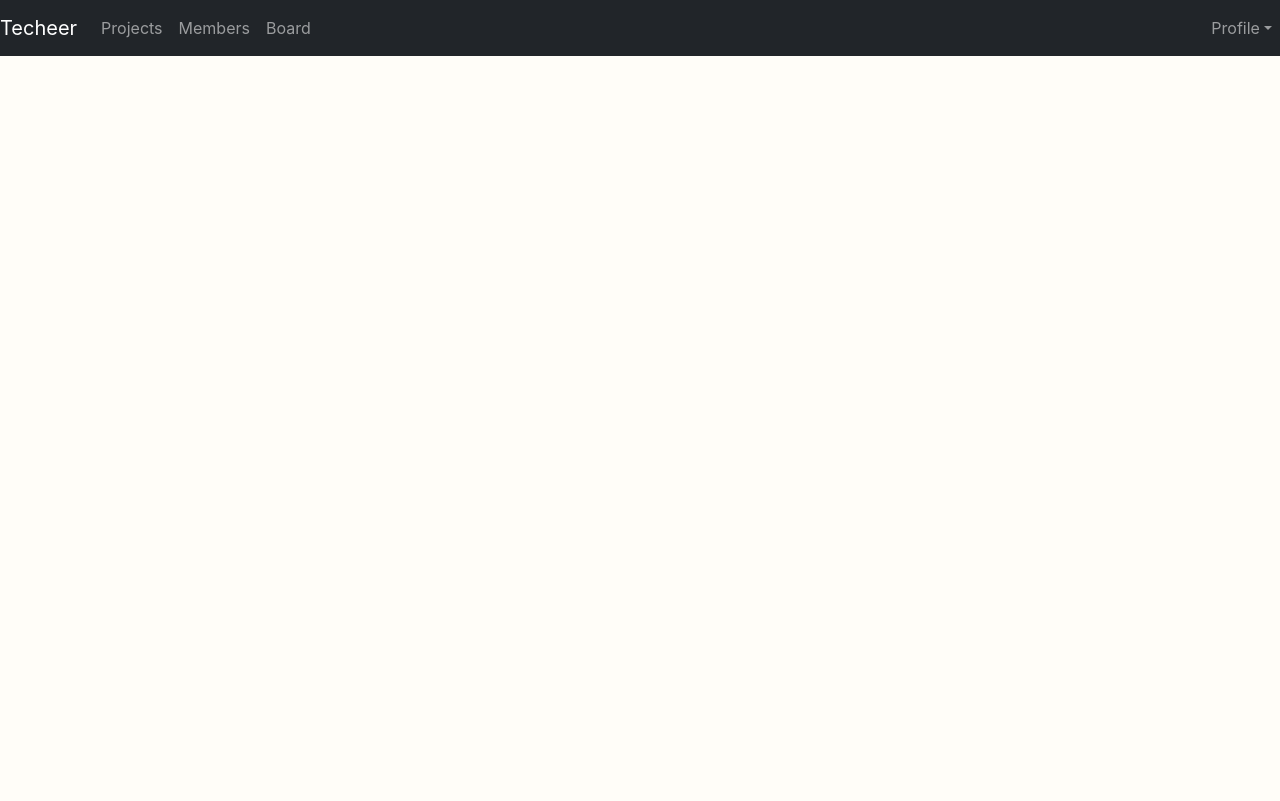
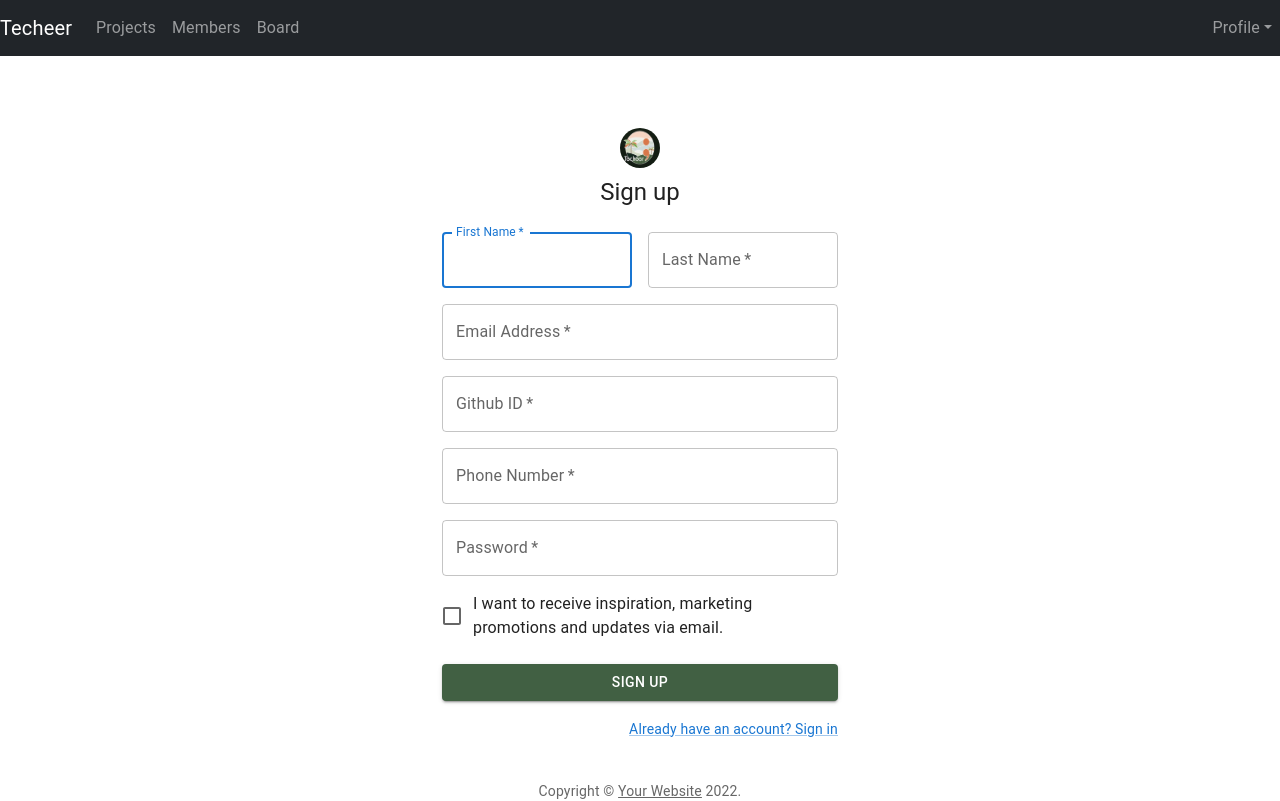
Before and after one commit to TecheerA2022/Techeer-web-frontend, a React (Create React App) app: page /signup in a window 1280 px wide. Built offline with nearby package versions, Linux system fonts and the light colour scheme.

Commit message:
(TAM-24) 기본 로그인/회원가입 구현 및 색상

```diff
--- a/src/App.tsx
+++ b/src/App.tsx
@@ -7,6 +7,7 @@
 import Member from "./pages/Member";
 import Board from "./pages/Board";
 import Login from "./pages/Login";
+import SignUp from "./pages/SignUp";
 
 function App() {
   return (
@@ -19,6 +20,7 @@
           <Route path="/member" element={<Member />} />
           <Route path="/board" element={<Board />} />
           <Route path="/login" element={<Login />} />
+          <Route path="/signup" element={<SignUp />} />
         </Routes>
       </Router>
     </div>
--- a/src/pages/Login/index.tsx
+++ b/src/pages/Login/index.tsx
@@ -8,10 +8,11 @@
 import Link from '@mui/material/Link';
 import Grid from '@mui/material/Grid';
 import Box from '@mui/material/Box';
-import LockOutlinedIcon from '@mui/icons-material/LockOutlined';
 import Typography from '@mui/material/Typography';
 import Container from '@mui/material/Container';
 import { createTheme, ThemeProvider } from '@mui/material/styles';
+import logo from './logo_tech.png'
+
 
 function Copyright(props: any) {
   return (
@@ -51,7 +52,7 @@
           }}
         >
           <Avatar sx={{ m: 1, bgcolor: 'secondary.main' }}>
-            <LockOutlinedIcon />
+            <img src={logo} width={40} height={40} alt="logo"/>
           </Avatar>
           <Typography component="h1" variant="h5">
             Sign in
@@ -85,7 +86,7 @@
               type="submit"
               fullWidth
               variant="contained"
-              sx={{ mt: 3, mb: 2 }}
+              sx={{ mt: 3, mb: 2, backgroundColor: '#416043' }}
             >
               Sign In
             </Button>
@@ -96,7 +97,7 @@
                 </Link>
               </Grid>
               <Grid item>
-                <Link href="#" variant="body2">
+                <Link href="/signup" variant="body2">
                   {"Don't have an account? Sign Up"}
                 </Link>
               </Grid>
--- /dev/null
+++ b/src/pages/SignUp/index.tsx
@@ -0,0 +1,153 @@
+import * as React from 'react';
+import Avatar from '@mui/material/Avatar';
+import Button from '@mui/material/Button';
+import CssBaseline from '@mui/material/CssBaseline';
+import TextField from '@mui/material/TextField';
+import FormControlLabel from '@mui/material/FormControlLabel';
+import Checkbox from '@mui/material/Checkbox';
+import Link from '@mui/material/Link';
+import Grid from '@mui/material/Grid';
+import Box from '@mui/material/Box';
+import Typography from '@mui/material/Typography';
+import Container from '@mui/material/Container';
+import { createTheme, ThemeProvider } from '@mui/material/styles';
+import logo from './logo_tech.png'
+
+function Copyright(props: any) {
+  return (
+    <Typography variant="body2" color="text.secondary" align="center" {...props}>
+      {'Copyright © '}
+      <Link color="inherit" href="https://mui.com/">
+        Your Website
+      </Link>{' '}
+      {new Date().getFullYear()}
+      {'.'}
+    </Typography>
+  );
+}
+
+const theme = createTheme();
+
+export default function SignUp() {
+  const handleSubmit = (event: React.FormEvent<HTMLFormElement>) => {
+    event.preventDefault();
+    const data = new FormData(event.currentTarget);
+    console.log({
+      email: data.get('email'),
+      password: data.get('password'),
+    });
+  };
+
+  return (
+    <ThemeProvider theme={theme}>
+      <Container component="main" maxWidth="xs">
+        <CssBaseline />
+        <Box
+          sx={{
+            marginTop: 8,
+            display: 'flex',
+            flexDirection: 'column',
+            alignItems: 'center',
+          }}
+        >
+          <Avatar sx={{ m: 1, bgcolor: 'secondary.main' }}>
+            <img src={logo} width={40} height={40} alt="logo"/>
+          </Avatar>
+          <Typography component="h1" variant="h5">
+            Sign up
+          </Typography>
+          <Box component="form" noValidate onSubmit={handleSubmit} sx={{ mt: 3 }}>
+            <Grid container spacing={2}>
+              <Grid item xs={12} sm={6}>
+                <TextField
+                  autoComplete="given-name"
+                  name="firstName"
+                  required
+                  fullWidth
+                  id="firstName"
+                  label="First Name"
+                  autoFocus
+                />
+              </Grid>
+              <Grid item xs={12} sm={6}>
+                <TextField
+                  required
+                  fullWidth
+                  id="lastName"
+                  label="Last Name"
+                  name="lastName"
+                  autoComplete="family-name"
+                />
+              </Grid>
+              <Grid item xs={12}>
+                <TextField
+                  required
+                  fullWidth
+                  id="email"
+                  label="Email Address"
+                  name="email"
+                  autoComplete="email"
+                />
+            </Grid>
+              <Grid item xs={12}>
+                <TextField
+                  required
+                  fullWidth
+                  name="github"
+                  label="Github ID"
+                  type="github"
+                  id="github"
+                  autoComplete="github"
+                />
+            </Grid>
+              <Grid item xs={12}>
+                <TextField
+                  required
+                  fullWidth
+                  name="phone_num"
+                  label="Phone Number"
+                  type="phone_num"
+                  id="phone_num"
+                  autoComplete="phone_num"
+                />
+            </Grid>
+              <Grid item xs={12}>
+                <TextField
+                  required
+                  fullWidth
+                  name="password"
+                  label="Password"
+                  type="password"
+                  id="password"
+                  autoComplete="new-password"
+                />
+              </Grid>
+              <Grid item xs={12}>
+                <FormControlLabel
+                  control={<Checkbox value="allowExtraEmails" color="primary" />}
+                  label="I want to receive inspiration, marketing promotions and updates via email."
+                />
+              </Grid>
+            </Grid>
+            <Button
+              type="submit"
+              fullWidth
+              variant="contained"
+              sx={{ mt: 3, mb: 2, backgroundColor: '#416043'}}
+            >
+              Sign Up
+            </Button>
+            <Grid container justifyContent="flex-end">
+              <Grid item>
+                <Link href="#" variant="body2">
+                  Already have an account? Sign in
+                </Link>
+              </Grid>
+            </Grid>
+          </Box>
+        </Box>
+        <Copyright sx={{ mt: 5 }} />
+      </Container>
+    </ThemeProvider>
+  );
+}
```
Also changed, not shown: src/pages/Login/logo_tech.png (added), src/pages/SignUp/logo_tech.png (added).
